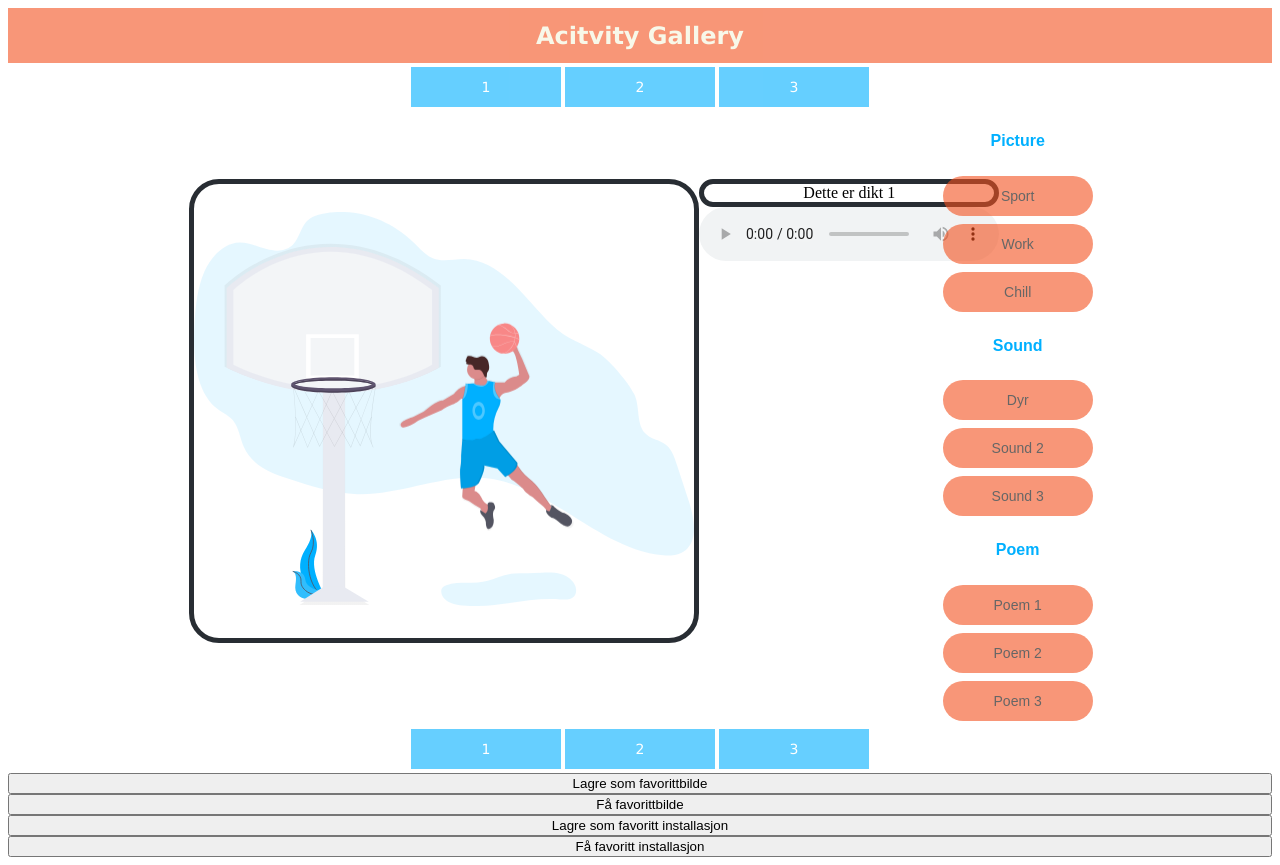
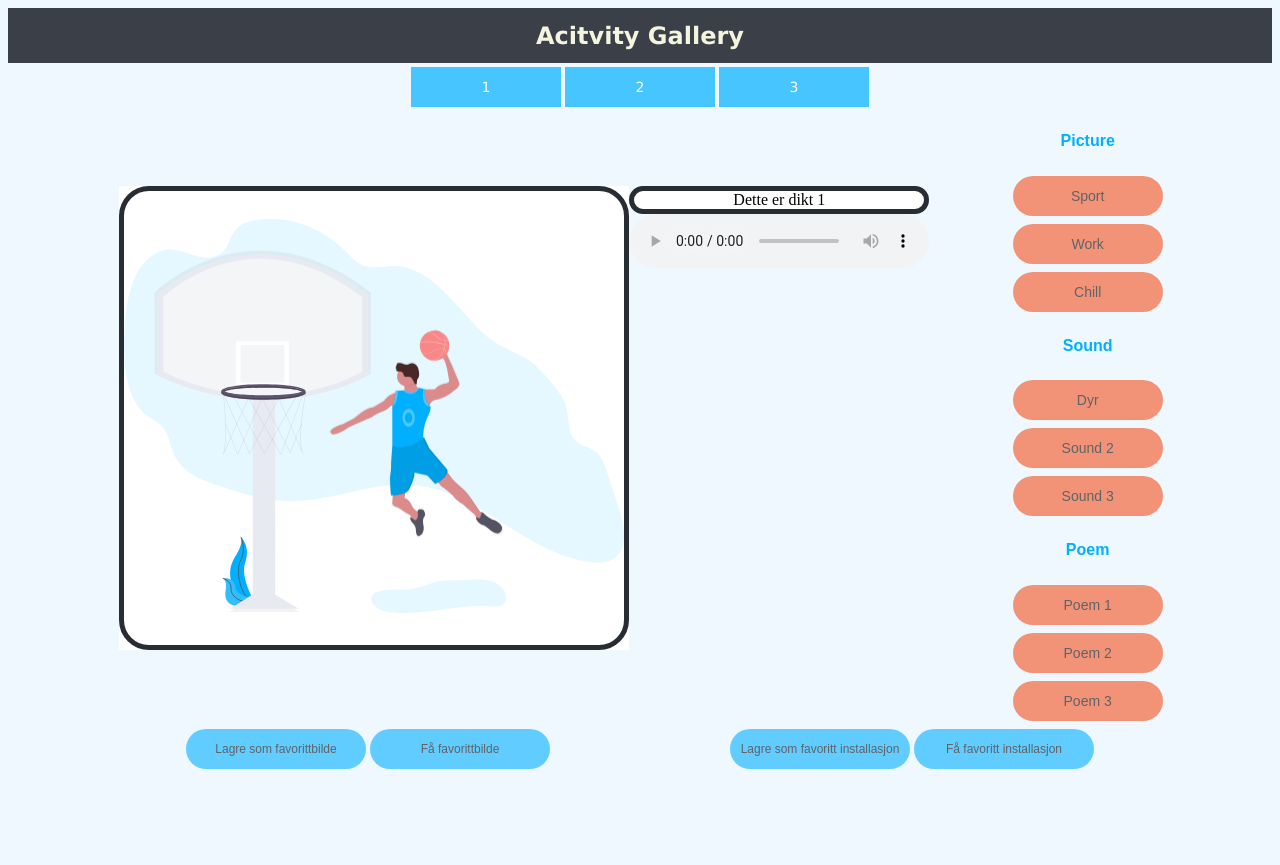
Before and after one commit to kristofferTJ/IT2108-project-1, a React (Create React App) app in the folder prosjekt-2/: page / in a window 1280 px wide. After the commit the page ends 800 px from the top, so only its background shows below. Built offline with nearby package versions, Linux system fonts and the light colour scheme.

Commit message:
design update

```diff
--- a/prosjekt-2/src/App.css
+++ b/prosjekt-2/src/App.css
@@ -26,14 +26,44 @@
   display: flex;
   justify-content: space-evenly;
   flex-direction: column;
-  height: 600px;
-  width: 600px;
+}
+
+.buttonContainer2{
+  display: flex;
+  flex-direction: row;
+  justify-content: space-evenly;
+}
+
+.favorite{
+  background-color: #00B0FF;
+  width: 180px;
+  height: 40px;
+  border: none;
+  color: black;
+  text-align: center;
+  font-size: 12px;
+  font-family: sans-serif;
+  margin: 4px 2px;
+  opacity: 0.6;
+  transition: 0.3s;
+  display: inline-block;
+  text-decoration: none;
+  cursor: pointer;
+  border-radius: 20px;
+}
+
+.favorite:hover {
+  background-color: #059ee6;
+  opacity: 1;
 }
 
 @media only screen and (max-width: 600px) {
   .Container{
     flex-direction: column;
   }
-
-
+  .favorite{
+    width: 100px;
+    height: 20px;
+    font-size: 7px;
+  }
 }
--- a/prosjekt-2/src/App.tsx
+++ b/prosjekt-2/src/App.tsx
@@ -56,12 +56,17 @@ function App() {
           </div>
           <div className="space"></div>
         </div>
-        <Tabs></Tabs>
         </tabsContext.Provider>
-        <button onClick={favoritt}>Lagre som favorittbilde</button>
-        <button onClick={getFavoritt}>Få favorittbilde</button>
-        <button onClick={favorittCombination}>Lagre som favoritt installasjon</button>
-        <button onClick={getFavorittCombination}>Få favoritt installasjon</button>
+        <div className="buttonContainer2">
+          <div className="fav1">
+            <button className="favorite" onClick={favoritt}>Lagre som favorittbilde</button>
+            <button className="favorite" onClick={getFavoritt}>Få favorittbilde</button>
+          </div>
+          <div className="fav2">
+            <button className="favorite" onClick={favorittCombination}>Lagre som favoritt installasjon</button>
+            <button className="favorite" onClick={getFavorittCombination}>Få favoritt installasjon</button>
+          </div>
+        </div>
       </div>
     </div>
 
--- a/prosjekt-2/src/Main.css
+++ b/prosjekt-2/src/Main.css
@@ -2,6 +2,10 @@
     display: flex;
     flex-direction: row;
     justify-content: space-evenly;
+}
+
+.imagediv{
+    background-color: white;
 }
 
 .image{
@@ -17,6 +21,7 @@
     border-color: #282d33;
     border-width: 5px;
     border-radius: 30px;
+    background-color: white;
     /* border-color: #282c34;  */
 }
 
--- a/prosjekt-2/src/components/Header/Header.css
+++ b/prosjekt-2/src/components/Header/Header.css
@@ -1,8 +1,8 @@
 .header{
     display: flex;
     height: 55px;
-    background-color: #f4511e;
-    opacity: 0.6;
+    background-color: #282c34;;
+    opacity: 0.9;
     flex-direction: column;
     align-items: center;
     justify-content: center;
@@ -16,11 +16,13 @@
     color: beige;
 }
 
-/* Media Queires */
 
-@media screen and (max-width 700px){
-    header{
-        background-color: red;
+@media only screen and (max-width: 600px) {
+    .header{
+      height: 30px;
     }
 
-}
+    .title{
+        font-size: 16px;
+    }
+  }
--- a/prosjekt-2/src/components/Tabs/Tabs.css
+++ b/prosjekt-2/src/components/Tabs/Tabs.css
@@ -2,7 +2,6 @@
     display: felx;
     justify-content: space-evenly;
 }
-
 
 
 .button {
@@ -15,7 +14,7 @@
     font-size: 14px;
     font-family: Verdana;
     margin: 4px 2px;
-    opacity: 0.6;
+    opacity: 0.7;
     transition: 0.3s;
     display: inline-block;
     text-decoration: none;
@@ -23,11 +22,17 @@
 }
 
 .button:hover {
-    background-color: rgb(160, 160, 160);
+    background-color: #059ee6;
+    opacity: 1;
 }
 
   @media only screen and (max-width: 600px) {
     .buttonContainer{
       flex-direction: row;
     }
+    .button{
+        width: 50px;
+        height: 20px;
+        font-size: 10px;
+    }
   }
--- a/prosjekt-2/src/index.css
+++ b/prosjekt-2/src/index.css
@@ -5,7 +5,7 @@ body {
     sans-serif;
   -webkit-font-smoothing: antialiased;
   -moz-osx-font-smoothing: grayscale; */
-
+  background-color: aliceblue;
 
 }
 
```
